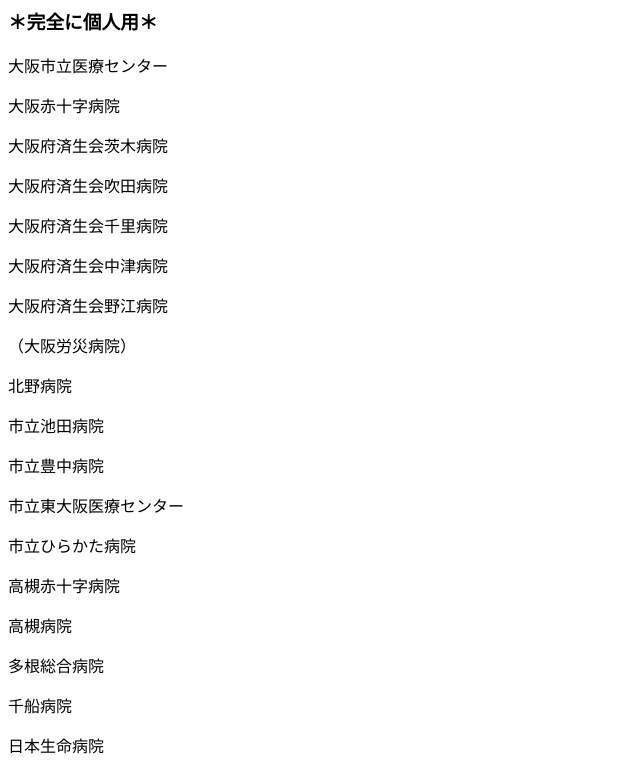
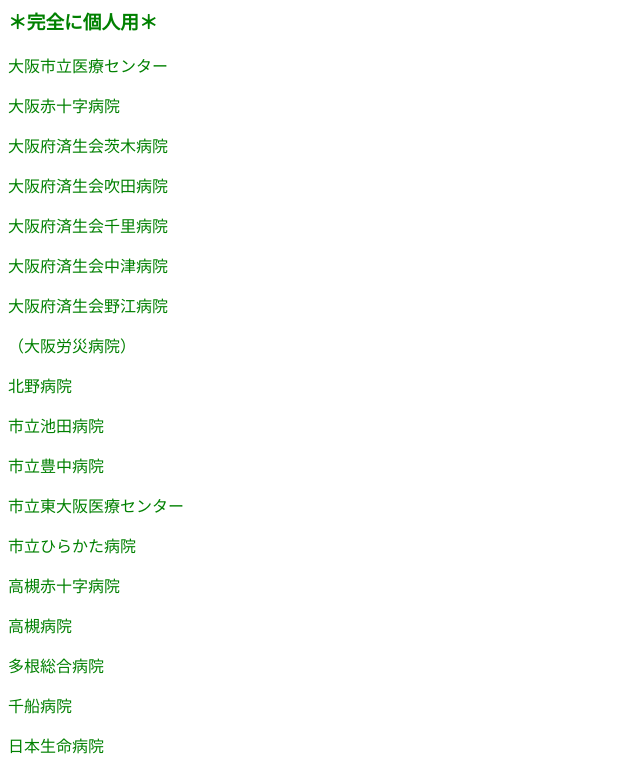
Before and after one commit to tomoayase/rentomo, a plain HTML site: page index.html in a window 1280 px wide. Shown: the part 173-943 px from the top of the page, without its empty margins (0-640 px from the left). Drawn offline with Linux system fonts and the light colour scheme.

Commit message:
Update index.html

```diff
--- a/index.html
+++ b/index.html
@@ -3,7 +3,7 @@
    <head>
    <meta charset="utf-8">
    <title>とある医学生の希望研修病院</title>
-   <link rel="style sheet"  href="kenshubyouin.css">
+   <link rel="stylesheet" type="text/css" href="kenshubyouin.css">
    <meta name="description" content="とある医学生の希望研修病院の候補についてまとめました。完全に個人用です。">
    </head>
    <body>
```
